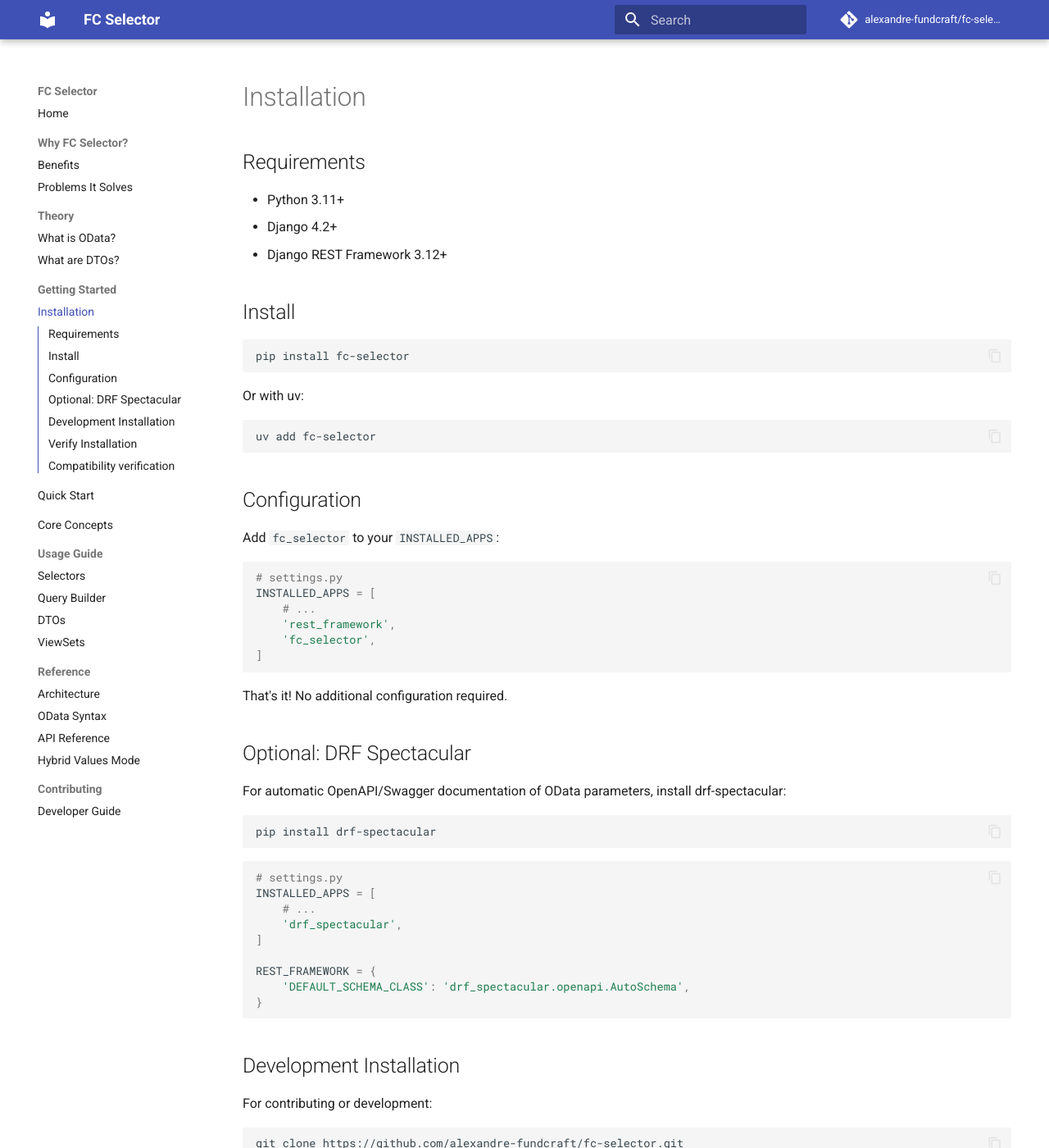
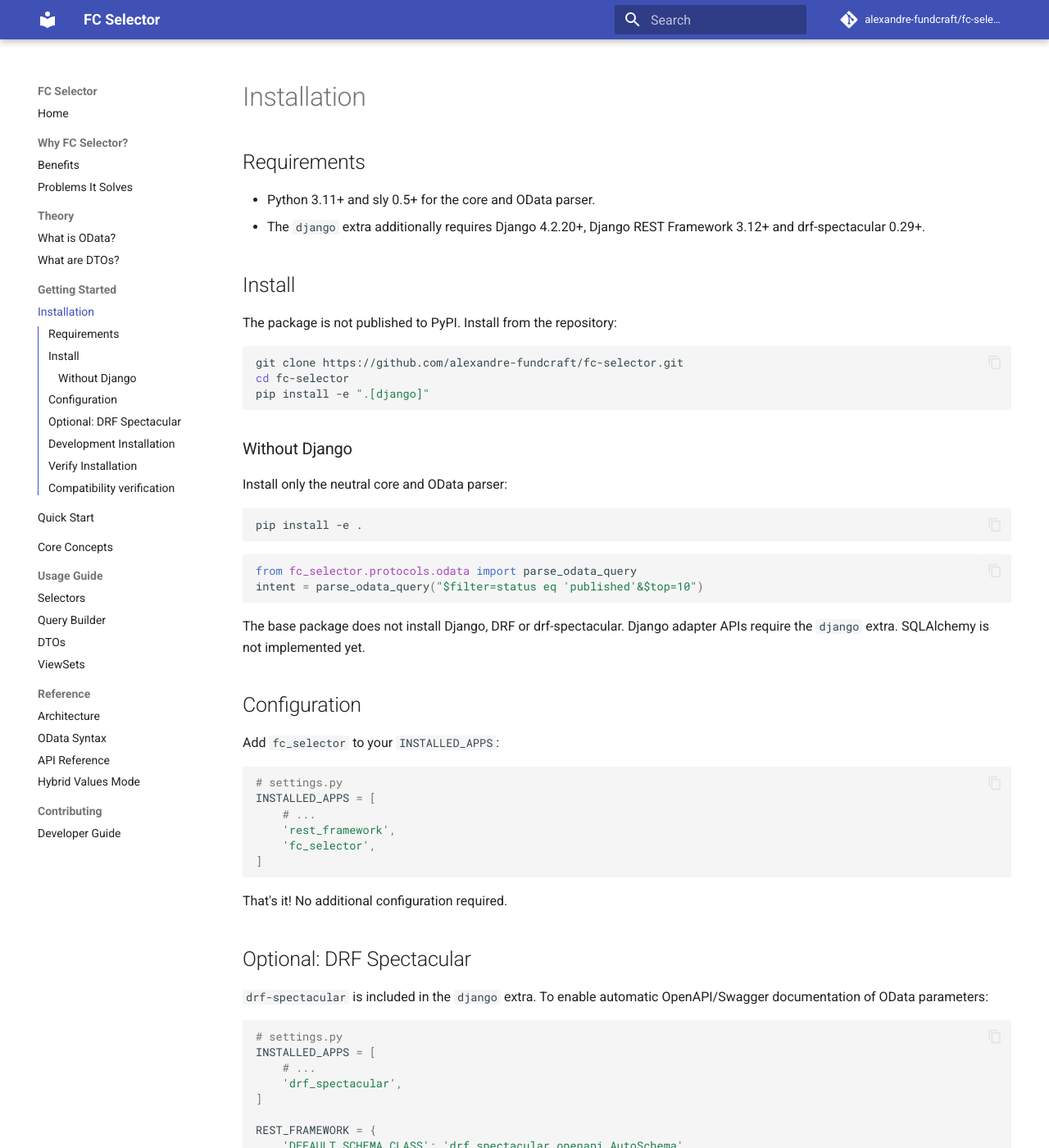
Before and after one commit to alexandre-fundcraft/fc-selector, an MkDocs documentation site: the page built from docs/installation.md, in a window 1280 px wide and 1400 px high. Shown: the whole window at 82% size. Built offline with MkDocs 1.6.1 and Material for MkDocs 9.7.7, drawn with Linux system fonts in a browser that asks for light colours; comment, search, counter and statistics services are not loaded; some of the changed text lies outside the part shown.

Commit message:
fix: integrate optional Django extra and address Copilot feedback
Adapt PR #3 (8f99e59) into the audited branch, without the dev self-dependency. Verify standalone wheel and all adapter import boundaries.

````diff
--- a/docs/installation.md
+++ b/docs/installation.md
@@ -2,21 +2,35 @@
 
 ## Requirements
 
-- Python 3.11+
-- Django 4.2+
-- Django REST Framework 3.12+
+- Python 3.11+ and sly 0.5+ for the core and OData parser.
+- The `django` extra additionally requires Django 4.2.20+, Django REST Framework
+  3.12+ and drf-spectacular 0.29+.
 
 ## Install
 
+The package is not published to PyPI. Install from the repository:
+
 ```bash
-pip install fc-selector
+git clone https://github.com/alexandre-fundcraft/fc-selector.git
+cd fc-selector
+pip install -e ".[django]"
 ```
 
-Or with uv:
+### Without Django
+
+Install only the neutral core and OData parser:
 
 ```bash
-uv add fc-selector
+pip install -e .
 ```
+
+```python
+from fc_selector.protocols.odata import parse_odata_query
+intent = parse_odata_query("$filter=status eq 'published'&$top=10")
+```
+
+The base package does not install Django, DRF or drf-spectacular. Django adapter
+APIs require the `django` extra. SQLAlchemy is not implemented yet.
 
 ## Configuration
 
@@ -35,11 +49,8 @@
 
 ## Optional: DRF Spectacular
 
-For automatic OpenAPI/Swagger documentation of OData parameters, install drf-spectacular:
-
-```bash
-pip install drf-spectacular
-```
+`drf-spectacular` is included in the `django` extra. To enable automatic
+OpenAPI/Swagger documentation of OData parameters:
 
 ```python
 # settings.py
@@ -65,8 +76,11 @@
 uv sync --group dev
 
 # Using pip
-pip install -e ".[dev]"
+pip install -e ".[django]"
 ```
+
+The `dev` dependency group supplies test/docs tooling and adapter requirements
+without a project self-dependency; use `uv sync --group dev` to run the suite.
 
 ## Verify Installation
 
````
Also changed, not shown: README.md (+6 -4 lines), openspec/changes/integrate-optional-django/design.md (added, +7 -0 lines), openspec/changes/integrate-optional-django/proposal.md (added, +14 -0 lines), openspec/changes/integrate-optional-django/specs/optional-django-installation/spec.md (added, +16 -0 lines), openspec/changes/integrate-optional-django/tasks.md (added, +5 -0 lines), openspec/changes/integrate-optional-django/verification.md (added, +34 -0 lines), pyproject.toml (+9 -3 lines), 5 other files.
